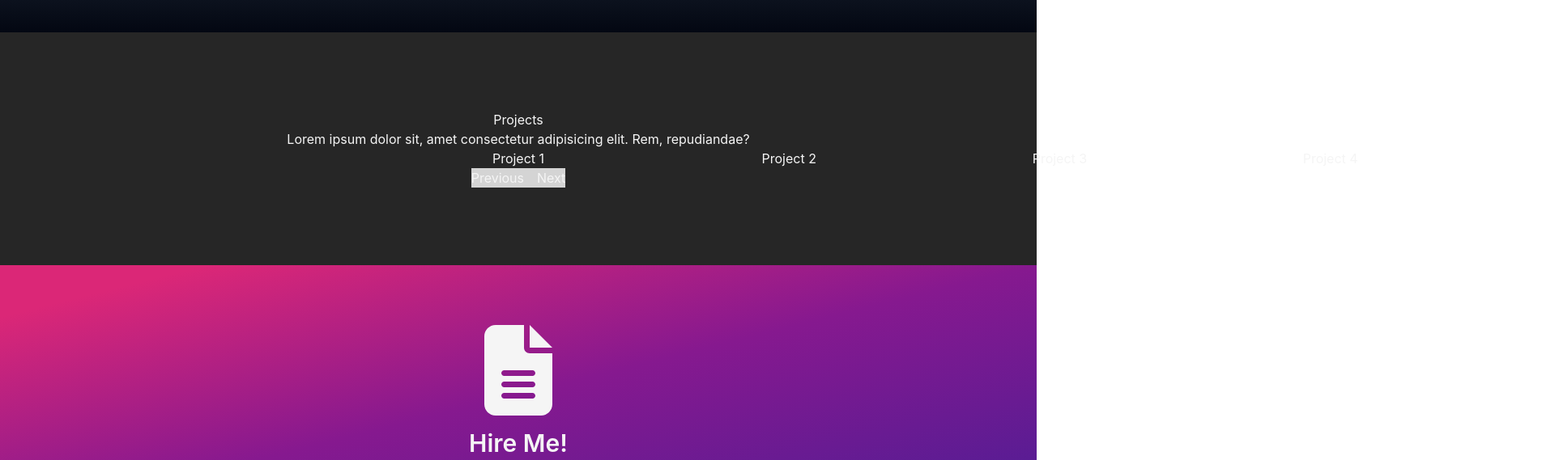
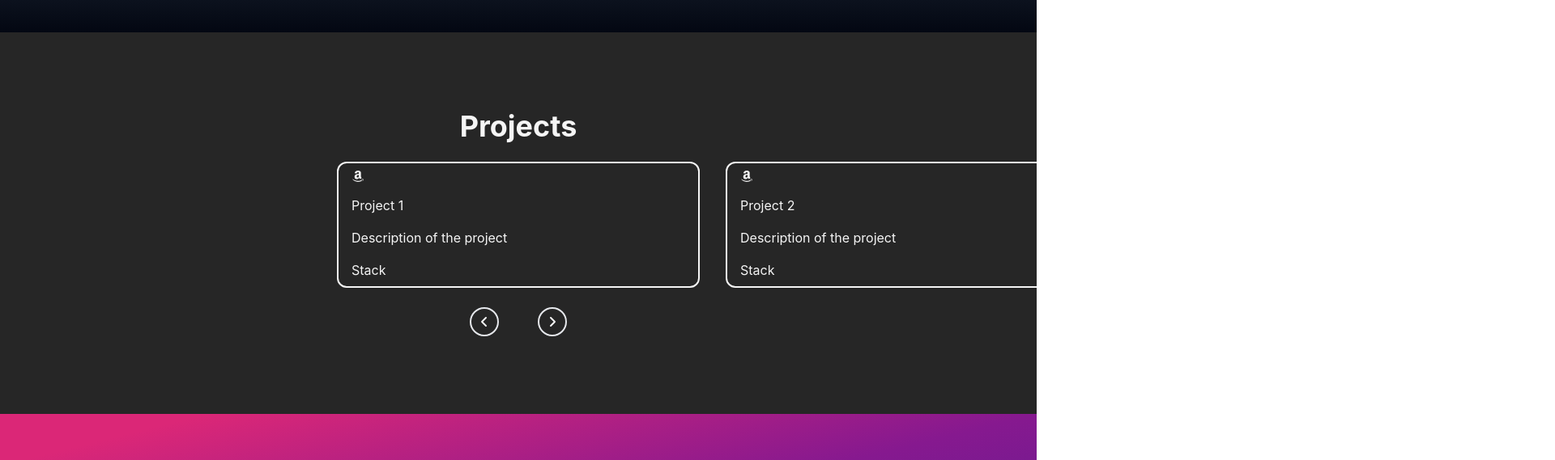
Before and after one commit to yogesh-ch-ss/PortfolioWebsite, a React (Create React App) app in the folder portfolio/: page / in a window 1280 px wide. Shown: the part 1820-2389 px from the top of the page at 81% size, 1920 px wide, since content can reach past the window. Built offline with nearby package versions, Linux system fonts and the light colour scheme; the HTML template or start-up script is replaced by a standard one.

Commit message:
update project carousel

```diff
--- a/portfolio/src/components/About.jsx
+++ b/portfolio/src/components/About.jsx
@@ -2,14 +2,16 @@ import React from "react";
 
 const About = () => {
   return (
-    <div name="about" className="w-full bg-gradient-to-t from-teal-900 to to-teal-800 text-neutral-100 py-24">
+    <div
+      name="about"
+      className="w-full bg-gradient-to-t from-teal-900 to to-teal-800 text-neutral-100 py-24"
+    >
       <div className="flex flex-col justify-center items-center w-full h-full">
         {/* container */}
         <div className="max-w-[60rem] w-full px-2 py-2">
           <div className="text-center">
-            <p className="text-4xl font-bold">About</p>
+            <h1 className="text-4xl font-bold">About</h1>
           </div>
-          <div></div>
         </div>
         <div className="max-w-[60rem] w-full px-2 py-2">
           <div className="text-center text-2xl font-bold">
--- a/portfolio/src/components/ProjectCard.jsx
+++ b/portfolio/src/components/ProjectCard.jsx
@@ -2,7 +2,12 @@ import React from 'react'
 
 const ProjectCard = (props) => {
   return (
-    <div>{props.project.name}</div>
+    <div className='flex flex-col items-start justify-center mx-4 my-4 border-2 border-neutral-100 rounded-xl'>
+      <div className='px-4 py-2'>{props.project.icon}</div>
+      <div className='px-4 py-2'>{props.project.name}</div>
+      <div className='px-4 py-2'>{props.project.description}</div>
+      <div className='px-4 py-2'>{props.project.stack}</div>
+    </div>
   )
 }
 
--- a/portfolio/src/components/ProjectCarousel.jsx
+++ b/portfolio/src/components/ProjectCarousel.jsx
@@ -1,5 +1,6 @@
 import React from "react";
 import { useState } from "react";
+import { FaAngleLeft, FaAngleRight } from "react-icons/fa6";
 import ProjectCard from "./ProjectCard";
 
 const ProjectCarousel = (props) => {
@@ -15,7 +16,7 @@ const ProjectCarousel = (props) => {
     <div className="flex flex-col items-center justify-center">
       {/* slider cards */}
       <div
-        className={`flex transition ease-out duration-400`}
+        className={`flex transition ease-out duration-400 w-screen md:max-w-[30rem] py-2`}
         style={{
           transform: `translateX(-${curr * 100}%)`,
         }}
@@ -31,12 +32,12 @@ const ProjectCarousel = (props) => {
       </div>
 
       {/* slider buttons */}
-      <div className="flex justify-center items-center gap-4 bg-neutral-300">
-        <button onClick={prev} className="">
-          Previous
+      <div className="flex justify-center items-center gap-12">
+        <button onClick={prev} className="border-2 p-2 rounded-full bg-transparent hover:bg-neutral-600 duration-100">
+          <FaAngleLeft />
         </button>
-        <button onClick={next} className="">
-          Next
+        <button onClick={next} className="border-2 p-2 rounded-full bg-transparent hover:bg-neutral-600 duration-100">
+          <FaAngleRight />
         </button>
       </div>
     </div>
--- a/portfolio/src/components/Projects.jsx
+++ b/portfolio/src/components/Projects.jsx
@@ -1,10 +1,12 @@
 import React from "react";
 import ProjectCarousel from "./ProjectCarousel";
+import { FaAmazon } from "react-icons/fa6";
 
 const listOfProjects = [
   {
     id: 1,
     name: "Project 1",
+    icon: <FaAmazon />,
     description: "Description of the project",
     stack: "Stack",
     website: "website url",
@@ -13,6 +15,7 @@ const listOfProjects = [
   {
     id: 2,
     name: "Project 2",
+    icon: <FaAmazon />,
     description: "Description of the project",
     stack: "Stack",
     website: "website url",
@@ -21,6 +24,7 @@ const listOfProjects = [
   {
     id: 3,
     name: "Project 3",
+    icon: <FaAmazon />,
     description: "Description of the project",
     stack: "Stack",
     website: "website url",
@@ -29,6 +33,7 @@ const listOfProjects = [
   {
     id: 4,
     name: "Project 4",
+    icon: <FaAmazon />,
     description: "Description of the project",
     stack: "Stack",
     website: "website url",
@@ -37,6 +42,7 @@ const listOfProjects = [
   {
     id: 5,
     name: "Project 5",
+    icon: <FaAmazon />,
     description: "Description of the project",
     stack: "Stack",
     website: "website url",
@@ -48,14 +54,12 @@ const Projects = () => {
   return (
     <div className="w-full h-auto bg-neutral-800 py-24 text-neutral-100">
       <div className="flex flex-col justify-center items-center w-full h-full">
-        <div>Projects</div>
         <div>
-          Lorem ipsum dolor sit, amet consectetur adipisicing elit. Rem,
-          repudiandae?
+          <h1 className="text-4xl font-bold">Projects</h1>
         </div>
 
         {/* sliding cards */}
-        <div className="max-w-[60rem] m-auto">
+        <div className="w-full m-auto overflow-hidden">
           <ProjectCarousel listOfProjects={listOfProjects} />
         </div>
       </div>
```
